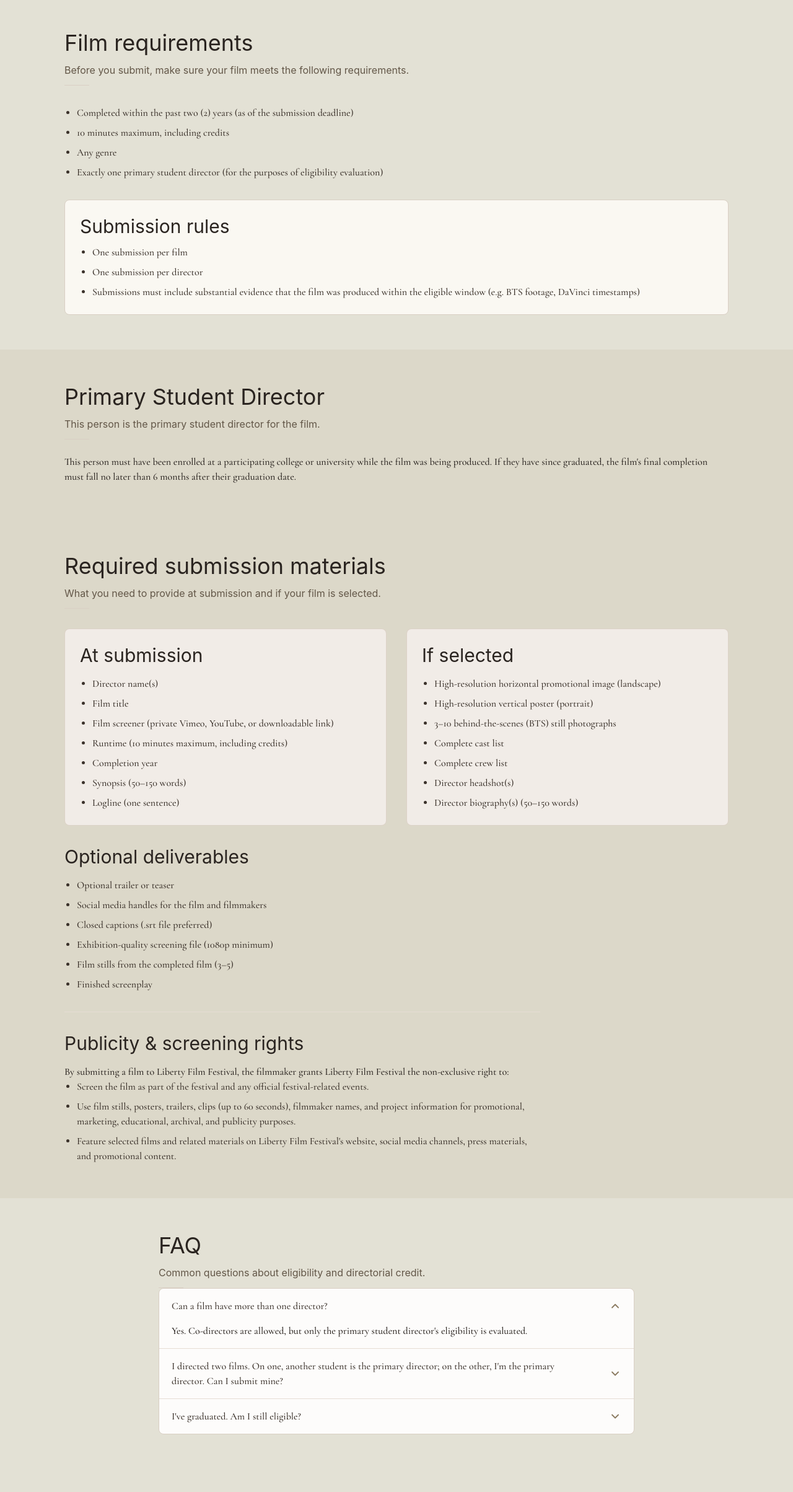
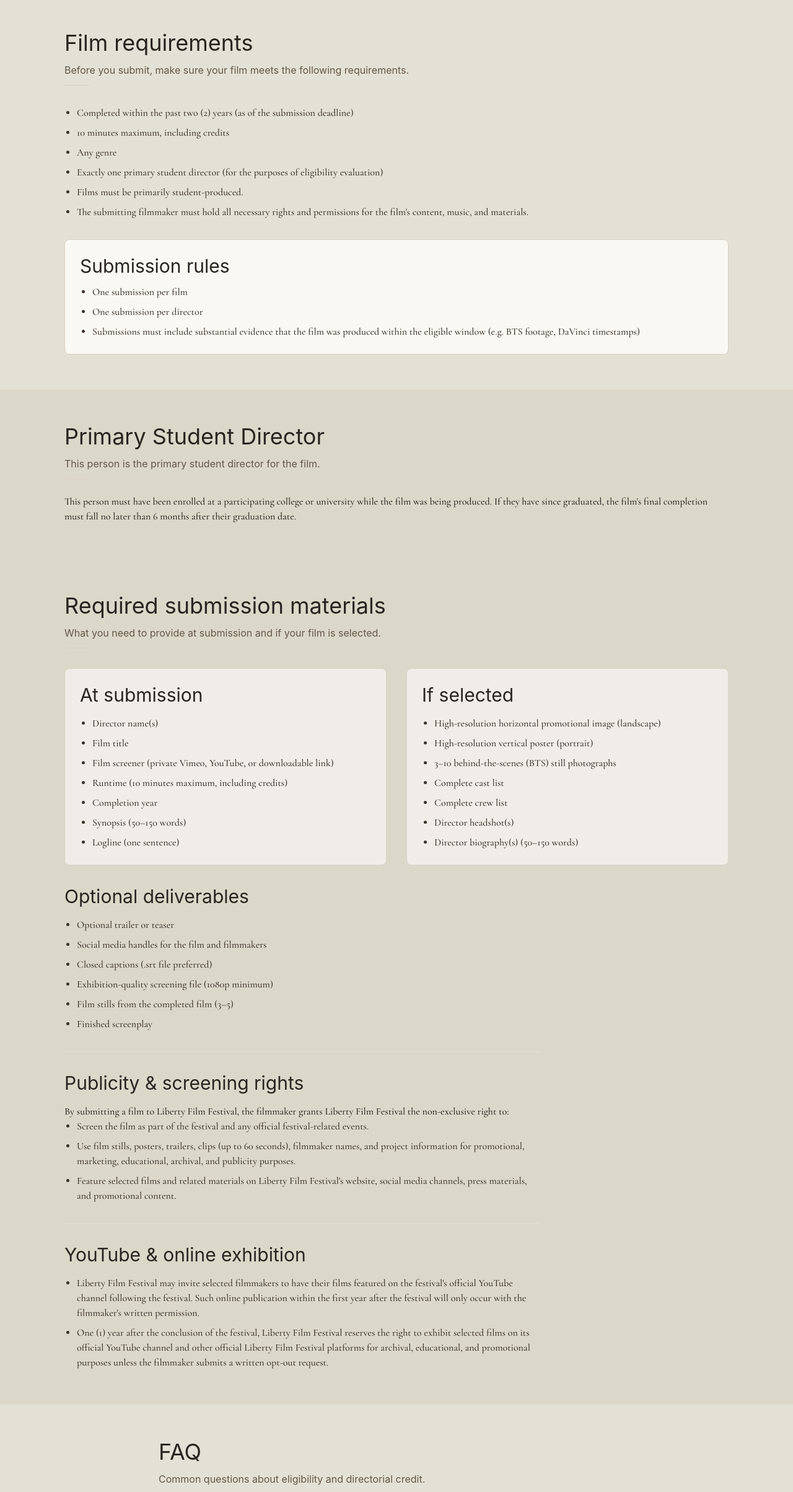
Before and after one commit to Kique9598/liberty_film_festival, a React (Vite) app: page /submit in a window 1280 px wide. Shown: the part 1231-3638 px from the top of the page at 62% size. Built offline with nearby package versions, Linux system fonts and the light colour scheme; a web font is replaced by a local one.

Commit message:
added legal rights and other rules to submit page

```diff
--- a/src/data/submitContent.ts
+++ b/src/data/submitContent.ts
@@ -3,6 +3,8 @@ export const filmRequirements = [
   "10 minutes maximum, including credits",
   "Any genre",
   "Exactly one primary student director (for the purposes of eligibility evaluation)",
+  "Films must be primarily student-produced.",
+  "The submitting filmmaker must hold all necessary rights and permissions for the film's content, music, and materials.",
 ];
 
 export const submissionRules = [
@@ -67,3 +69,8 @@ export const publicityRights = [
   "Use film stills, posters, trailers, clips (up to 60 seconds), filmmaker names, and project information for promotional, marketing, educational, archival, and publicity purposes.",
   "Feature selected films and related materials on Liberty Film Festival's website, social media channels, press materials, and promotional content.",
 ];
+
+export const youtubeRights = [
+  "Liberty Film Festival may invite selected filmmakers to have their films featured on the festival's official YouTube channel following the festival. Such online publication within the first year after the festival will only occur with the filmmaker's written permission.",
+  "One (1) year after the conclusion of the festival, Liberty Film Festival reserves the right to exhibit selected films on its official YouTube channel and other official Liberty Film Festival platforms for archival, educational, and promotional purposes unless the filmmaker submits a written opt-out request.",
+];
--- a/src/index.css
+++ b/src/index.css
@@ -1,5 +1,5 @@
 @import url("https://fonts.googleapis.com/css2?family=Cormorant+Garamond:ital,wght@0,300..700;1,300..700&display=swap");
-@import url('https://fonts.googleapis.com/css2?family=Xanh+Mono:ital@0;1&display=swap');
+@import url("https://fonts.googleapis.com/css2?family=Xanh+Mono:ital@0;1&display=swap");
 @import "tailwindcss";
 
 @theme {
--- a/src/pages/Submit.tsx
+++ b/src/pages/Submit.tsx
@@ -15,6 +15,7 @@ import {
   ifSelected,
   recommendedDeliverables,
   publicityRights,
+  youtubeRights,
 } from "../data/submitContent";
 
 const Submit = () => {
@@ -110,6 +111,11 @@ const Submit = () => {
             </p>
             <BulletList items={publicityRights} />
           </div>
+
+          <div className="max-w-3xl border-t border-parch-300 pt-8">
+            <h3 className="mb-4">YouTube & online exhibition</h3>
+            <BulletList items={youtubeRights} />
+          </div>
         </div>
       </Section>
 
```
